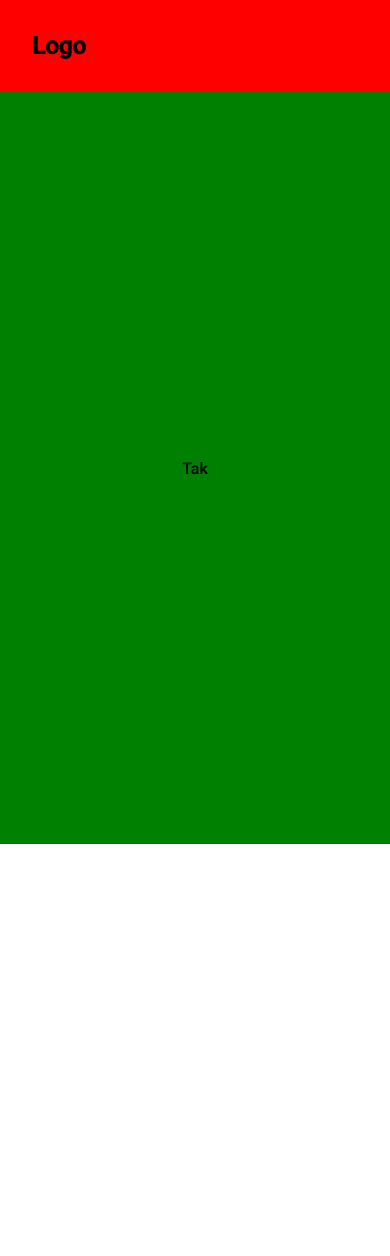
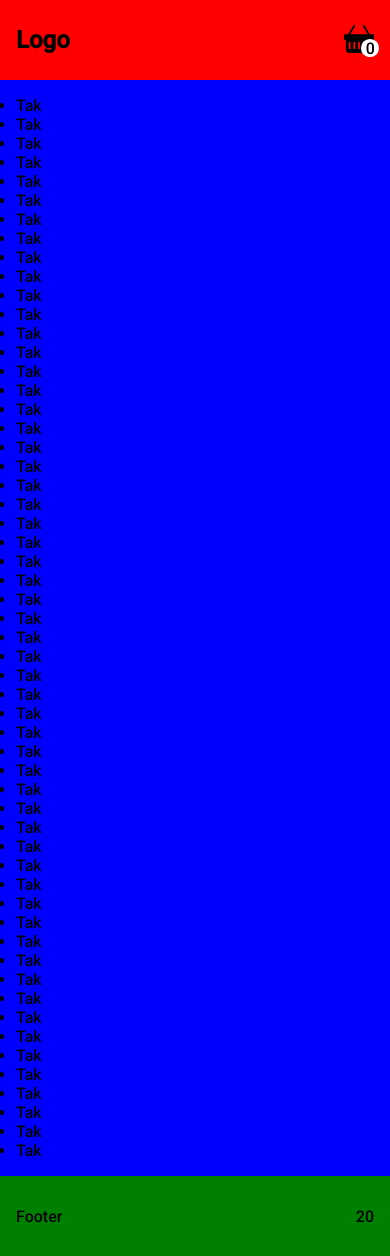
Before and after one commit to pawelrybka/Store, a React (Vite) app: page / in a window 390 px wide. Before the commit the page ends 844 px from the top, so only its background shows below. Built offline with nearby package versions, Linux system fonts and the light colour scheme.

Commit message:
Create responsive layout

```diff
--- a/index.html
+++ b/index.html
@@ -4,7 +4,7 @@
     <meta charset="UTF-8" />
     <link rel="icon" type="image/svg+xml" href="/vite.svg" />
     <meta name="viewport" content="width=device-width, initial-scale=1.0" />
-    <title>Vite + React + TS</title>
+    <title>Store</title>
   </head>
   <body>
     <div id="root"></div>
--- a/package.json
+++ b/package.json
@@ -10,7 +10,8 @@
   },
   "dependencies": {
     "react": "^18.2.0",
-    "react-dom": "^18.2.0"
+    "react-dom": "^18.2.0",
+    "react-icons": "^4.8.0"
   },
   "devDependencies": {
     "@types/react": "^18.0.28",
--- a/src/App.css
+++ b/src/App.css
@@ -11,8 +11,8 @@ body{
 }
 
 .root{
-  background-color: red;
-  display: flex;
-  flex-direction: column;
+  display: grid;
+  grid-template-rows: 5rem 1fr;
   min-height: 100svh;
+  margin: auto;
 }
--- /dev/null
+++ b/src/Components/Footer/Footer.module.css
@@ -0,0 +1,6 @@
+.footer{
+    display: flex;
+    justify-content: space-between;
+    align-items: center;
+    padding: 0 1rem;
+}
--- /dev/null
+++ b/src/Components/Footer/Footer.tsx
@@ -0,0 +1,12 @@
+import styles from './Footer.module.css'
+
+function Footer() {
+  return (
+    <div className={styles.footer}>
+        <span>Footer</span>
+        <span>20</span>
+    </div>
+  )
+}
+
+export default Footer
--- a/src/Components/Header/Header.module.css
+++ b/src/Components/Header/Header.module.css
@@ -1,12 +1,32 @@
 .header{
-    background-color: #4234C0
+    background-color: #4234C0;
 }
 
 .header__content{
     max-width: 1200px;
-    padding: 2rem;
     margin: auto;
-    background-color: red;
+    height: 100%;
     display: flex;
     justify-content: space-between;
+    align-items: center;
+    background-color: red;
+    padding: 0 1rem;
 }
+
+.basket{
+    position: relative;
+}
+
+.basket__counter{
+    position: absolute;
+    right: -5px;
+    bottom: 0;
+    width: 1.1rem;
+    height: 1.1rem;
+    background-color: white;
+    border-radius: 50%;
+    text-align: center;
+    display: flex;
+    justify-content: center;
+    align-items: center;
+}
--- a/src/Components/Header/Header.tsx
+++ b/src/Components/Header/Header.tsx
@@ -1,10 +1,15 @@
 import styles from './Header.module.css'
+import { BsFillBasketFill } from 'react-icons/bs';
 
 function Header() {
   return (
     <div className={styles.header}>
       <div className={styles.header__content}>
         <h2>Logo</h2>
+        <div className={styles.basket}>
+          <BsFillBasketFill size={30}/>
+          <div className={styles.basket__counter}>0</div>
+        </div>
       </div>
     </div>
   )
--- a/src/Components/Main/Main.module.css
+++ b/src/Components/Main/Main.module.css
@@ -1,7 +1,16 @@
 .main{
     background-color: green;
-    flex: 1;
-    display: flex;
-    justify-content: center;
-    align-items: center;
 }
+
+.main__content{
+    max-width: 1200px;
+    margin: auto;
+    height: 100%;
+    display: grid;
+    grid-template-rows: 1fr 5rem;
+}
+
+.content{
+    background-color: blue;
+    padding: 1rem;
+}
--- a/src/Components/Main/Main.tsx
+++ b/src/Components/Main/Main.tsx
@@ -1,9 +1,73 @@
+import Footer from '../Footer/Footer'
 import styles from './Main.module.css'
 
 function Main() {
   return (
     <div className={styles.main}>
-        <p>Tak</p>
+      <div className={styles.main__content}>
+        <div className={styles.content}>
+          <ul>
+            <li>Tak</li>
+            <li>Tak</li>
+            <li>Tak</li>
+            <li>Tak</li>
+            <li>Tak</li>
+            <li>Tak</li>
+            <li>Tak</li>
+            <li>Tak</li>
+            <li>Tak</li>
+            <li>Tak</li>
+            <li>Tak</li>
+            <li>Tak</li>
+            <li>Tak</li>
+            <li>Tak</li>
+            <li>Tak</li>
+            <li>Tak</li>
+            <li>Tak</li>
+            <li>Tak</li>
+            <li>Tak</li>
+            <li>Tak</li>
+            <li>Tak</li>
+            <li>Tak</li>
+            <li>Tak</li>
+            <li>Tak</li>
+            <li>Tak</li>
+            <li>Tak</li>
+            <li>Tak</li>
+            <li>Tak</li>
+            <li>Tak</li>
+            <li>Tak</li>
+            <li>Tak</li>
+            <li>Tak</li>
+            <li>Tak</li>
+            <li>Tak</li>
+            <li>Tak</li>
+            <li>Tak</li>
+            <li>Tak</li>
+            <li>Tak</li>
+            <li>Tak</li>
+            <li>Tak</li>
+            <li>Tak</li>
+            <li>Tak</li>
+            <li>Tak</li>
+            <li>Tak</li>
+            <li>Tak</li>
+            <li>Tak</li>
+            <li>Tak</li>
+            <li>Tak</li>
+            <li>Tak</li>
+            <li>Tak</li>
+            <li>Tak</li>
+            <li>Tak</li>
+            <li>Tak</li>
+            <li>Tak</li>
+            <li>Tak</li>
+            <li>Tak</li>
+
+          </ul>
+        </div>
+        <Footer/>
+      </div>
     </div>
   )
 }
```
Also changed, not shown: 1 other file (tests, documents, lock files or other folders).
